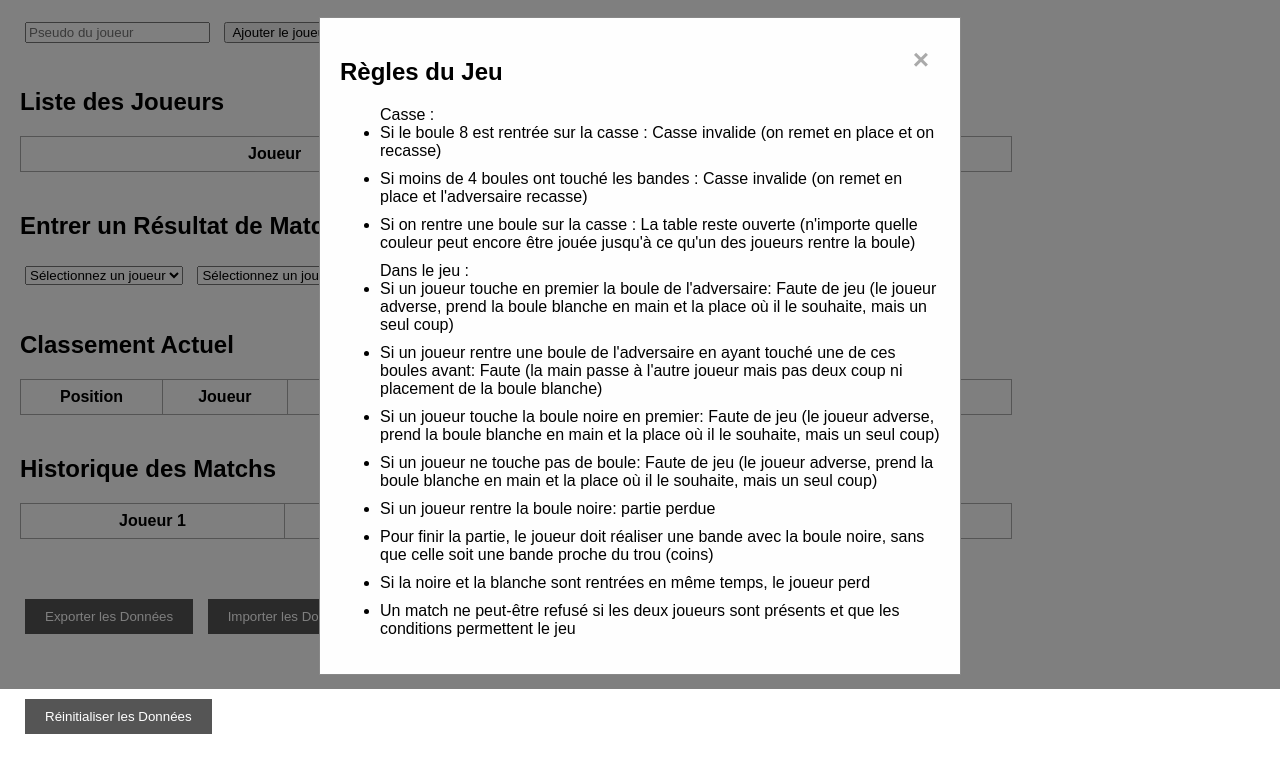
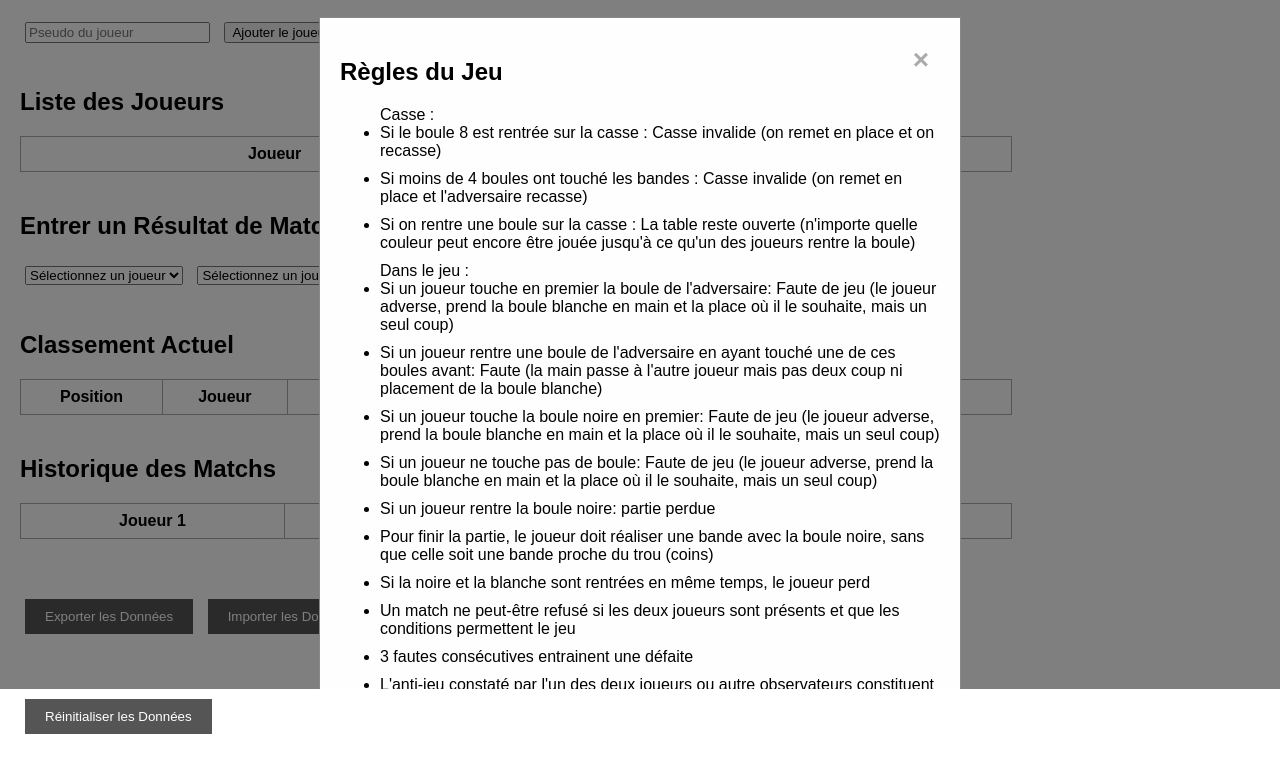
Before and after one commit to Matthieu-CAMG/matthieu-camg.github.io, a plain HTML site: page index.html in a window 1280 px wide. Both pictures are taken after a click on the button "Règles". Shown: the part 111-884 px from the top of the page. Drawn offline with Linux system fonts and the light colour scheme.

Commit message:
Update regles

```diff
--- a/index.html
+++ b/index.html
@@ -254,6 +254,8 @@
             <li>Pour finir la partie, le joueur doit réaliser une bande avec la boule noire, sans que celle soit une bande proche du trou (coins)</li>
             <li>Si la noire et la blanche sont rentrées en même temps, le joueur perd</li>
             <li>Un match ne peut-être refusé si les deux joueurs sont présents et que les conditions permettent le jeu</li>
+            <li>3 fautes consécutives entrainent une défaite</li>
+            <li>L'anti-jeu constaté par l'un des deux joueurs ou autre observateurs constituent une défaite par abandon</li>
         </ul>
     </div>
 </div>
```
